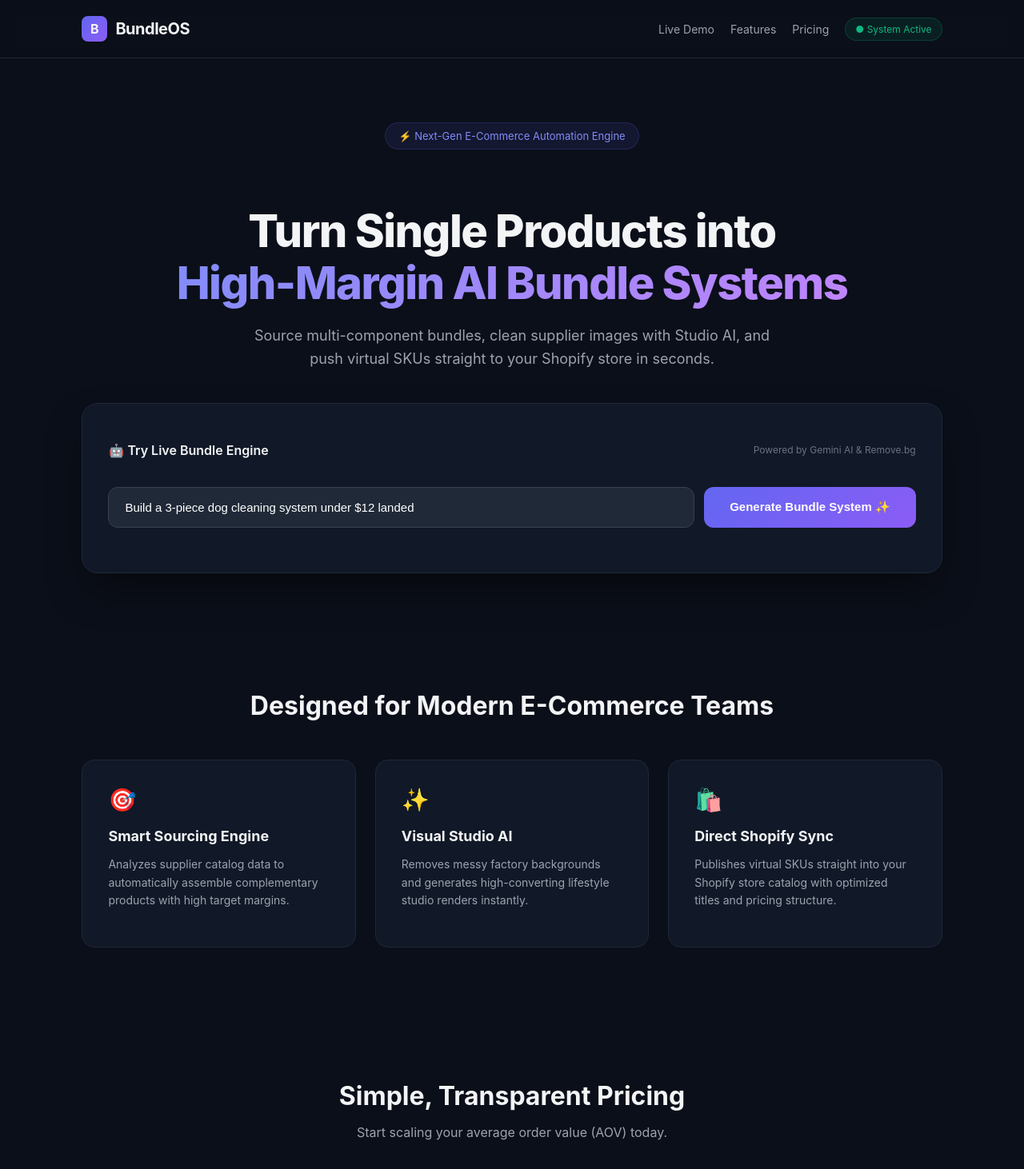
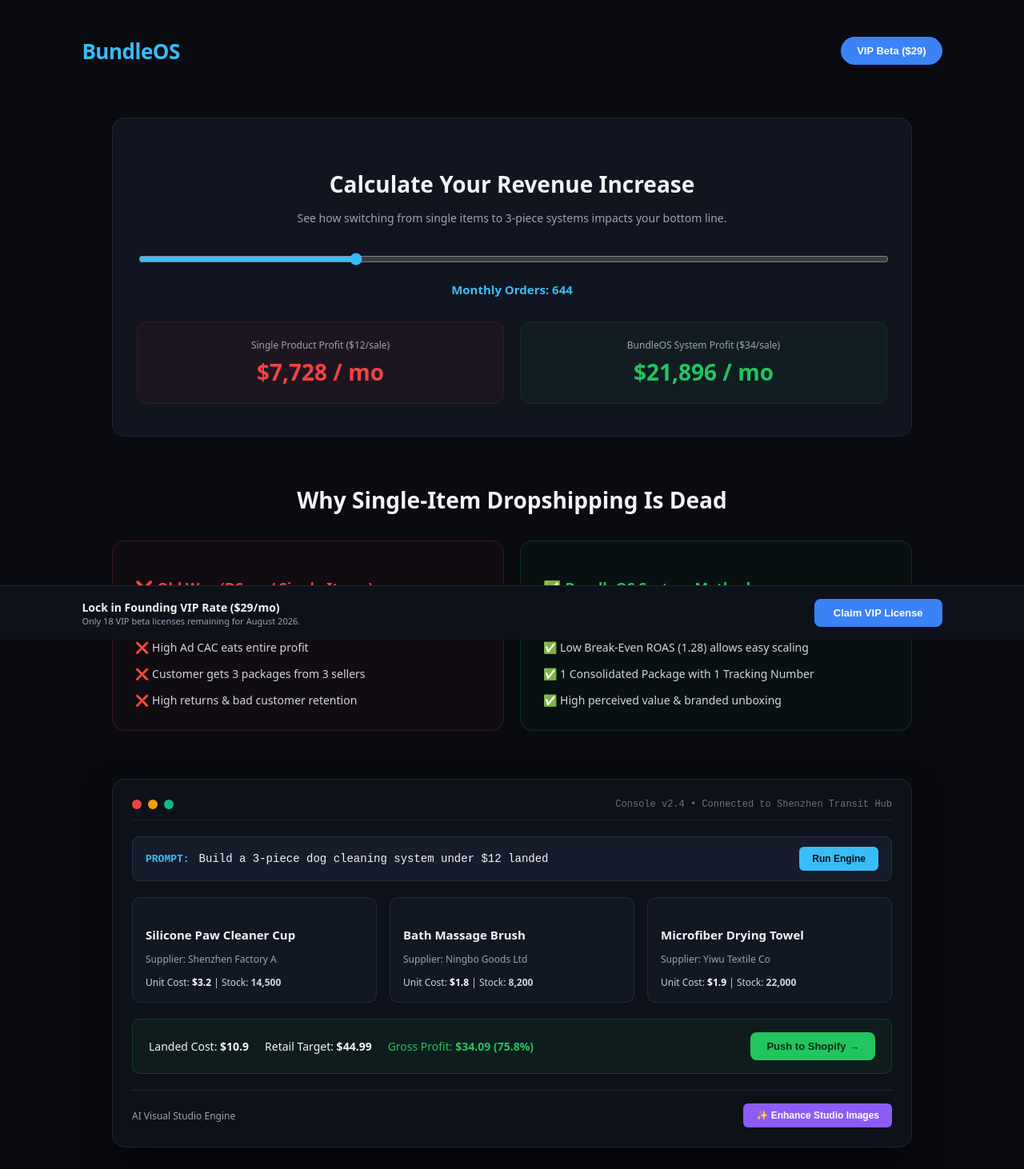
Before and after one commit to melihumuut-a11y/bundleos-landing, a Next.js app: page / in a window 1280 px wide. Shown: the top 1462 px of the page at 80% size. Built offline with nearby package versions, Linux system fonts and the light colour scheme.

Commit message:
Restore original UI components

```diff
--- a/app/page.tsx
+++ b/app/page.tsx
@@ -3,12 +3,31 @@
 import { useState } from 'react';
 
 export default function Home() {
+  const [orders, setOrders] = useState(644);
   const [prompt, setPrompt] = useState('Build a 3-piece dog cleaning system under $12 landed');
   const [loading, setLoading] = useState(false);
-  const [bundleData, setBundleData] = useState<any>(null);
+  const [bundleData, setBundleData] = useState<any>({
+    bundleTitle: "BUILD A 3-PIECE DOG CLEANING SYSTEM UNDER $12 LANDED",
+    components: [
+      { id: "sku-1", name: "Silicone Paw Cleaner Cup", supplier: "Shenzhen Factory A", rawCost: 3.20, stock: "14,500", rawImage: "https://images.unsplash.com/photo-1583511655857-d19b40a7a54e?w=500" },
+      { id: "sku-2", name: "Bath Massage Brush", supplier: "Ningbo Goods Ltd", rawCost: 1.80, stock: "8,200", rawImage: "https://images.unsplash.com/photo-1544568100-847a948585b9?w=500" },
+      { id: "sku-3", name: "Microfiber Drying Towel", supplier: "Yiwu Textile Co", rawCost: 1.90, stock: "22,000", rawImage: "https://images.unsplash.com/photo-1535294435445-d7249524ef2e?w=500" }
+    ],
+    financials: {
+      totalLandedCost: 10.90,
+      suggestedRetail: 44.99,
+      grossProfit: 34.09,
+      grossMarginPercentage: 75.8
+    }
+  });
+
   const [processingImages, setProcessingImages] = useState(false);
   const [studioResult, setStudioResult] = useState<any>(null);
   const [pushingShopify, setPushingShopify] = useState(false);
+
+  // Dynamic Financial Calculations for Slider
+  const singleProfit = Math.round(orders * 12);
+  const bundleProfit = Math.round(orders * 34);
 
   // AI Sourcing Engine
   const handleSource = async (e: any) => {
@@ -75,164 +94,184 @@
   };
 
   return (
-    <div style={{ background: '#0B0F19', color: '#F3F4F6', minHeight: '100vh', fontFamily: 'Inter, system-ui, sans-serif' }}>
+    <div style={{ background: '#090B10', color: '#F3F4F6', minHeight: '100vh', fontFamily: 'system-ui, -apple-system, sans-serif', paddingBottom: '120px' }}>
 
-      {/* 1. TOP NAVBAR */}
-      <nav style={{ display: 'flex', justifyContent: 'space-between', alignItems: 'center', padding: '20px 8%', borderBottom: '1px solid #1F2937', background: 'rgba(11, 15, 25, 0.8)', backdropFilter: 'blur(10px)', position: 'sticky', top: 0, zIndex: 50 }}>
-        <div style={{ display: 'flex', alignItems: 'center', gap: '10px' }}>
-          <div style={{ width: '32px', height: '32px', borderRadius: '8px', background: 'linear-gradient(135deg, #6366F1, #8B5CF6)', display: 'flex', alignItems: 'center', justifyContent: 'center', fontWeight: 'bold' }}>B</div>
-          <span style={{ fontSize: '20px', fontWeight: 'bold', letterSpacing: '-0.5px' }}>BundleOS</span>
+      {/* NAVBAR */}
+      <nav style={{ display: 'flex', justifyContent: 'space-between', alignItems: 'center', padding: '24px 8%', maxWidth: '1200px', margin: '0 auto' }}>
+        <h1 style={{ fontSize: '26px', fontWeight: 'bold', color: '#38BDF8', letterSpacing: '-0.5px' }}>
+          BundleOS
+        </h1>
+        <button style={{ background: '#3B82F6', color: 'white', padding: '10px 20px', border: 'none', borderRadius: '20px', fontWeight: 'bold', fontSize: '13px', cursor: 'pointer' }}>
+          VIP Beta ($29)
+        </button>
+      </nav>
+
+      <main style={{ maxWidth: '1000px', margin: '0 auto', padding: '20px 20px' }}>
+
+        {/* REVENUE CALCULATOR CARD */}
+        <div style={{ background: '#111520', border: '1px solid #1E2638', borderRadius: '16px', padding: '40px 30px', textAlign: 'center', marginBottom: '60px' }}>
+          <h2 style={{ fontSize: '28px', fontWeight: 'bold', marginBottom: '8px' }}>Calculate Your Revenue Increase</h2>
+          <p style={{ color: '#9CA3AF', fontSize: '14px', marginBottom: '32px' }}>
+            See how switching from single items to 3-piece systems impacts your bottom line.
+          </p>
+
+          <input
+            type="range"
+            min="100"
+            max="2000"
+            value={orders}
+            onChange={(e) => setOrders(Number(e.target.value))}
+            style={{ width: '100%', accentColor: '#38BDF8', cursor: 'pointer', marginBottom: '20px' }}
+          />
+
+          <div style={{ color: '#38BDF8', fontWeight: 'bold', fontSize: '15px', marginBottom: '30px' }}>
+            Monthly Orders: {orders}
           </div>
-        <div style={{ display: 'flex', gap: '20px', alignItems: 'center' }}>
-          <a href="#demo" style={{ color: '#9CA3AF', textDecoration: 'none', fontSize: '14px' }}>Live Demo</a>
-          <a href="#features" style={{ color: '#9CA3AF', textDecoration: 'none', fontSize: '14px' }}>Features</a>
-          <a href="#pricing" style={{ color: '#9CA3AF', textDecoration: 'none', fontSize: '14px' }}>Pricing</a>
-          <span style={{ background: 'rgba(16, 185, 129, 0.1)', color: '#10B981', padding: '6px 12px', borderRadius: '20px', fontSize: '12px', border: '1px solid rgba(16, 185, 129, 0.2)' }}>
-            ● System Active
+
+          <div style={{ display: 'grid', gridTemplateColumns: '1fr 1fr', gap: '20px' }}>
+            <div style={{ background: 'rgba(239, 68, 68, 0.05)', padding: '20px', borderRadius: '12px', border: '1px solid rgba(239, 68, 68, 0.1)' }}>
+              <div style={{ fontSize: '12px', color: '#9CA3AF', marginBottom: '6px' }}>Single Product Profit ($12/sale)</div>
+              <div style={{ fontSize: '28px', fontWeight: 'bold', color: '#EF4444' }}>${singleProfit.toLocaleString()} / mo</div>
+            </div>
+            <div style={{ background: 'rgba(34, 197, 94, 0.05)', padding: '20px', borderRadius: '12px', border: '1px solid rgba(34, 197, 94, 0.1)' }}>
+              <div style={{ fontSize: '12px', color: '#9CA3AF', marginBottom: '6px' }}>BundleOS System Profit ($34/sale)</div>
+              <div style={{ fontSize: '28px', fontWeight: 'bold', color: '#22C55E' }}>${bundleProfit.toLocaleString()} / mo</div>
+            </div>
+          </div>
+        </div>
+
+        {/* WHY SINGLE-ITEM DROPSHIPPING IS DEAD */}
+        <div style={{ textCenter: 'center', marginBottom: '60px' }}>
+          <h2 style={{ fontSize: '28px', fontWeight: 'bold', textAlign: 'center', marginBottom: '32px' }}>
+            Why Single-Item Dropshipping Is Dead
+          </h2>
+          <div style={{ display: 'grid', gridTemplateColumns: 'repeat(auto-fit, minmax(300px, 1fr))', gap: '20px' }}>
+
+            {/* OLD WAY */}
+            <div style={{ background: 'rgba(239, 68, 68, 0.03)', border: '1px solid rgba(239, 68, 68, 0.2)', borderRadius: '16px', padding: '28px' }}>
+              <h3 style={{ color: '#EF4444', fontSize: '18px', fontWeight: 'bold', marginBottom: '20px', display: 'flex', alignItems: 'center', gap: '8px' }}>
+                ❌ Old Way (DSers / Single Items)
+              </h3>
+              <ul style={{ listStyle: 'none', padding: 0, margin: 0, display: 'flex', flexDirection: 'column', gap: '14px', fontSize: '14px', color: '#D1D5DB' }}>
+                <li>❌ Sells 1 commodity item for $19.99</li>
+                <li>❌ High Ad CAC eats entire profit</li>
+                <li>❌ Customer gets 3 packages from 3 sellers</li>
+                <li>❌ High returns & bad customer retention</li>
+              </ul>
+            </div>
+
+            {/* BUNDLEOS WAY */}
+            <div style={{ background: 'rgba(34, 197, 94, 0.03)', border: '1px solid rgba(34, 197, 94, 0.2)', borderRadius: '16px', padding: '28px' }}>
+              <h3 style={{ color: '#22C55E', fontSize: '18px', fontWeight: 'bold', marginBottom: '20px', display: 'flex', alignItems: 'center', gap: '8px' }}>
+                ✅ BundleOS System Method
+              </h3>
+              <ul style={{ listStyle: 'none', padding: 0, margin: 0, display: 'flex', flexDirection: 'column', gap: '14px', fontSize: '14px', color: '#D1D5DB' }}>
+                <li>✅ Sells a 3-piece Routine System for $44.99+</li>
+                <li>✅ Low Break-Even ROAS (1.28) allows easy scaling</li>
+                <li>✅ 1 Consolidated Package with 1 Tracking Number</li>
+                <li>✅ High perceived value & branded unboxing</li>
+              </ul>
+            </div>
+
+          </div>
+        </div>
+
+        {/* CONSOLE TERMINAL (LIVE AI APP) */}
+        <div style={{ background: '#0D111A', border: '1px solid #1E2638', borderRadius: '16px', padding: '24px', boxShadow: '0 20px 40px rgba(0,0,0,0.6)' }}>
+
+          {/* MAC TERMINAL DOTS */}
+          <div style={{ display: 'flex', justifyContent: 'space-between', alignItems: 'center', marginBottom: '20px', borderBottom: '1px solid #1A2130', paddingBottom: '12px' }}>
+            <div style={{ display: 'flex', gap: '8px' }}>
+              <div style={{ width: '12px', height: '12px', borderRadius: '50%', background: '#EF4444' }}></div>
+              <div style={{ width: '12px', height: '12px', borderRadius: '50%', background: '#F59E0B' }}></div>
+              <div style={{ width: '12px', height: '12px', borderRadius: '50%', background: '#10B981' }}></div>
+            </div>
+            <span style={{ fontSize: '12px', color: '#6B7280', fontFamily: 'monospace' }}>
+              Console v2.4 • Connected to Shenzhen Transit Hub
             </span>
           </div>
-      </nav>
 
-      {/* 2. HERO SECTION */}
-      <section style={{ textAlign: 'center', padding: '80px 8% 40px', maxWidth: '1100px', margin: '0 auto' }}>
-        <div style={{ display: 'inline-flex', alignItems: 'center', gap: '8px', background: 'rgba(99, 102, 241, 0.1)', color: '#818CF8', padding: '8px 16px', borderRadius: '30px', fontSize: '13px', border: '1px solid rgba(99, 102, 241, 0.2)', marginBottom: '24px' }}>
-          ⚡ Next-Gen E-Commerce Automation Engine
-        </div>
-        <h1 style={{ fontSize: '56px', fontWeight: '800', lineHeight: '1.15', letterSpacing: '-1.5px', marginBottom: '20px' }}>
-          Turn Single Products into <br />
-          <span style={{ background: 'linear-gradient(135deg, #818CF8, #C084FC)', WebkitBackgroundClip: 'text', WebkitTextFillColor: 'transparent' }}>
-            High-Margin AI Bundle Systems
-          </span>
-        </h1>
-        <p style={{ fontSize: '18px', color: '#9CA3AF', maxWidth: '680px', margin: '0 auto 40px', lineHeight: '1.6' }}>
-          Source multi-component bundles, clean supplier images with Studio AI, and push virtual SKUs straight to your Shopify store in seconds.
-        </p>
-
-        {/* 3. INTERACTIVE LIVE APP (HERO INTERACTION) */}
-        <div id="demo" style={{ background: '#111827', border: '1px solid #1F2937', borderRadius: '20px', padding: '32px', boxShadow: '0 25px 50px -12px rgba(0, 0, 0, 0.5)', textAlign: 'left', marginTop: '20px' }}>
-          <div style={{ display: 'flex', justifyContent: 'space-between', alignItems: 'center', marginBottom: '20px' }}>
-            <h3 style={{ fontSize: '16px', fontWeight: '600', color: '#F3F4F6', display: 'flex', alignItems: 'center', gap: '8px' }}>
-              🤖 Try Live Bundle Engine
-            </h3>
-            <span style={{ fontSize: '12px', color: '#6B7280' }}>Powered by Gemini AI & Remove.bg</span>
-          </div>
-
-          <form onSubmit={handleSource} style={{ display: 'flex', gap: '12px', marginBottom: '24px' }}>
+          <form onSubmit={handleSource} style={{ marginBottom: '20px' }}>
+            <div style={{ background: '#161C2B', border: '1px solid #252F45', borderRadius: '8px', padding: '12px 16px', display: 'flex', alignItems: 'center', gap: '10px' }}>
+              <span style={{ color: '#38BDF8', fontFamily: 'monospace', fontWeight: 'bold' }}>PROMPT:</span>
               <input
                 type="text"
                 value={prompt}
                 onChange={(e) => setPrompt(e.target.value)}
-              style={{ flex: 1, padding: '16px 20px', borderRadius: '12px', border: '1px solid #374151', background: '#1F2937', color: 'white', fontSize: '15px', outline: 'none' }}
-              placeholder="e.g. Build a 3-piece car detailing system..."
+                style={{ flex: 1, background: 'transparent', border: 'none', color: '#F3F4F6', fontSize: '14px', outline: 'none', fontFamily: 'monospace' }}
               />
-            <button type="submit" style={{ background: 'linear-gradient(135deg, #6366F1, #8B5CF6)', color: 'white', padding: '16px 32px', border: 'none', borderRadius: '12px', fontWeight: 'bold', cursor: 'pointer', fontSize: '15px' }}>
-              {loading ? 'Analyzing Suppliers...' : 'Generate Bundle System ✨'}
+              <button type="submit" style={{ background: '#38BDF8', color: '#090B10', padding: '8px 16px', border: 'none', borderRadius: '6px', fontWeight: 'bold', fontSize: '12px', cursor: 'pointer' }}>
+                {loading ? 'Scanning...' : 'Run Engine'}
               </button>
+            </div>
           </form>
 
-          {/* DYNAMIC RESULTS CARD */}
+          {/* SKU CARDS */}
           {bundleData && (
-            <div style={{ background: '#1F2937', border: '1px solid #374151', borderRadius: '16px', padding: '24px', marginTop: '20px' }}>
-              <div style={{ display: 'flex', justifyContent: 'space-between', alignItems: 'center', marginBottom: '20px', flexWrap: 'wrap', gap: '10px' }}>
-                <h4 style={{ fontSize: '18px', fontWeight: 'bold', color: '#818CF8' }}>{bundleData.bundleTitle}</h4>
-                <button
-                  onClick={handlePushShopify}
-                  type="button"
-                  style={{ background: '#10B981', color: '#064E3B', padding: '10px 18px', border: 'none', borderRadius: '8px', fontWeight: 'bold', cursor: 'pointer', fontSize: '13px' }}
-                >
-                  {pushingShopify ? 'Pushing...' : '🛍️ Push Bundle to Shopify →'}
-                </button>
+            <div>
+              <div style={{ display: 'grid', gridTemplateColumns: 'repeat(auto-fit, minmax(220px, 1fr))', gap: '16px', marginBottom: '20px' }}>
+                {bundleData.components.map((c: any) => (
+                  <div key={c.id} style={{ background: '#121724', border: '1px solid #212B3E', borderRadius: '10px', padding: '16px' }}>
+                    <h4 style={{ fontSize: '15px', fontWeight: 'bold', marginBottom: '4px' }}>{c.name}</h4>
+                    <p style={{ fontSize: '12px', color: '#9CA3AF', marginBottom: '12px' }}>Supplier: {c.supplier || 'China Factory'}</p>
+                    <div style={{ fontSize: '12px', color: '#D1D5DB' }}>
+                      Unit Cost: <b style={{ color: 'white' }}>${c.rawCost}</b> | Stock: <b>{c.stock || '10,000+'}</b>
                     </div>
-
-              <div style={{ display: 'grid', gridTemplateColumns: 'repeat(auto-fit, minmax(200px, 1fr))', gap: '16px', marginBottom: '20px' }}>
-                {bundleData.components.map((c: any) => (
-                  <div key={c.id} style={{ background: '#111827', padding: '12px', borderRadius: '12px', border: '1px solid #374151' }}>
-                    <img src={c.rawImage} alt={c.name} style={{ width: '100%', height: '120px', objectFit: 'cover', borderRadius: '8px', marginBottom: '8px' }} />
-                    <h5 style={{ fontSize: '13px', fontWeight: '600', marginBottom: '4px' }}>{c.name}</h5>
-                    <p style={{ fontSize: '11px', color: '#9CA3AF' }}>Cost: <b style={{ color: 'white' }}>${c.rawCost}</b></p>
                   </div>
                 ))}
               </div>
 
-              <div style={{ display: 'flex', justifyContent: 'space-between', background: 'rgba(16, 185, 129, 0.1)', padding: '16px', borderRadius: '10px', border: '1px solid rgba(16, 185, 129, 0.2)', marginBottom: '20px', flexWrap: 'wrap', gap: '10px', fontSize: '14px' }}>
-                <div>Total Landed: <b>${bundleData.financials.totalLandedCost}</b></div>
-                <div>Suggested Retail: <b>${bundleData.financials.suggestedRetail}</b></div>
-                <div style={{ color: '#10B981' }}>Gross Margin: <b>${bundleData.financials.grossProfit} ({bundleData.financials.grossMarginPercentage}%)</b></div>
+              {/* FINANCIAL BAR & SHOPIFY PUSH */}
+              <div style={{ background: 'rgba(34, 197, 94, 0.06)', border: '1px solid rgba(34, 197, 94, 0.2)', borderRadius: '10px', padding: '16px 20px', display: 'flex', justifyContent: 'space-between', alignItems: 'center', flexWrap: 'wrap', gap: '15px' }}>
+                <div style={{ display: 'flex', gap: '20px', fontSize: '14px', flexWrap: 'wrap' }}>
+                  <div>Landed Cost: <b>${bundleData.financials.totalLandedCost}</b></div>
+                  <div>Retail Target: <b>${bundleData.financials.suggestedRetail}</b></div>
+                  <div style={{ color: '#22C55E' }}>Gross Profit: <b>${bundleData.financials.grossProfit} ({bundleData.financials.grossMarginPercentage}%)</b></div>
+                </div>
+                <button
+                  onClick={handlePushShopify}
+                  type="button"
+                  style={{ background: '#22C55E', color: '#052E16', padding: '10px 20px', border: 'none', borderRadius: '8px', fontWeight: 'bold', cursor: 'pointer', fontSize: '13px' }}
+                >
+                  {pushingShopify ? 'Pushing...' : 'Push to Shopify →'}
+                </button>
               </div>
 
-              <div style={{ borderTop: '1px solid #374151', paddingTop: '16px', display: 'flex', justifyContent: 'space-between', alignItems: 'center', flexWrap: 'wrap', gap: '12px' }}>
-                <span style={{ fontSize: '13px', color: '#9CA3AF' }}>Transform raw images into 3D studio hero banners.</span>
+              {/* STUDIO AI UPGRADE AREA */}
+              <div style={{ marginTop: '20px', borderTop: '1px solid #1E2638', paddingTop: '16px', display: 'flex', justifyContent: 'space-between', alignItems: 'center' }}>
+                <span style={{ fontSize: '12px', color: '#9CA3AF' }}>AI Visual Studio Engine</span>
                 <button
                   onClick={handleProcessStudio}
                   type="button"
-                  style={{ background: '#8B5CF6', color: 'white', padding: '10px 18px', border: 'none', borderRadius: '8px', fontWeight: 'bold', cursor: 'pointer', fontSize: '13px' }}
+                  style={{ background: '#8B5CF6', color: 'white', padding: '8px 16px', border: 'none', borderRadius: '6px', fontWeight: 'bold', cursor: 'pointer', fontSize: '12px' }}
                 >
-                  {processingImages ? 'Enhancing...' : '✨ Enhance Images with AI Studio'}
+                  {processingImages ? 'Processing...' : '✨ Enhance Studio Images'}
                 </button>
               </div>
 
               {studioResult && (
-                <div style={{ marginTop: '20px', background: '#111827', padding: '16px', borderRadius: '10px', border: '1px solid #8B5CF6' }}>
-                  <p style={{ color: '#C084FC', fontSize: '13px', fontWeight: 'bold', marginBottom: '10px' }}>✅ Shopify-Ready Studio Assets Generated</p>
-                  <img src={studioResult.heroStudioImage} alt="Hero Banner" style={{ width: '100%', maxHeight: '250px', objectFit: 'cover', borderRadius: '8px' }} />
+                <div style={{ marginTop: '16px', background: '#161C2B', padding: '16px', borderRadius: '8px', border: '1px solid #8B5CF6' }}>
+                  <img src={studioResult.heroStudioImage} alt="Hero Banner" style={{ width: '100%', maxHeight: '200px', objectFit: 'cover', borderRadius: '6px' }} />
                 </div>
               )}
             </div>
           )}
-        </div>
-      </section>
 
-      {/* 4. FEATURES GRID SECTION */}
-      <section id="features" style={{ padding: '80px 8%', maxWidth: '1100px', margin: '0 auto' }}>
-        <h2 style={{ fontSize: '32px', fontWeight: 'bold', textAlign: 'center', marginBottom: '48px' }}>
-          Designed for Modern E-Commerce Teams
-        </h2>
-        <div style={{ display: 'grid', gridTemplateColumns: 'repeat(auto-fit, minmax(300px, 1fr))', gap: '24px' }}>
-          <div style={{ background: '#111827', padding: '32px', borderRadius: '16px', border: '1px solid #1F2937' }}>
-            <div style={{ fontSize: '28px', marginBottom: '16px' }}>🎯</div>
-            <h3 style={{ fontSize: '18px', fontWeight: 'bold', marginBottom: '8px' }}>Smart Sourcing Engine</h3>
-            <p style={{ color: '#9CA3AF', fontSize: '14px', lineHeight: '1.6' }}>Analyzes supplier catalog data to automatically assemble complementary products with high target margins.</p>
-          </div>
-          <div style={{ background: '#111827', padding: '32px', borderRadius: '16px', border: '1px solid #1F2937' }}>
-            <div style={{ fontSize: '28px', marginBottom: '16px' }}>✨</div>
-            <h3 style={{ fontSize: '18px', fontWeight: 'bold', marginBottom: '8px' }}>Visual Studio AI</h3>
-            <p style={{ color: '#9CA3AF', fontSize: '14px', lineHeight: '1.6' }}>Removes messy factory backgrounds and generates high-converting lifestyle studio renders instantly.</p>
-          </div>
-          <div style={{ background: '#111827', padding: '32px', borderRadius: '16px', border: '1px solid #1F2937' }}>
-            <div style={{ fontSize: '28px', marginBottom: '16px' }}>🛍️</div>
-            <h3 style={{ fontSize: '18px', fontWeight: 'bold', marginBottom: '8px' }}>Direct Shopify Sync</h3>
-            <p style={{ color: '#9CA3AF', fontSize: '14px', lineHeight: '1.6' }}>Publishes virtual SKUs straight into your Shopify store catalog with optimized titles and pricing structure.</p>
-          </div>
-        </div>
-      </section>
-
-      {/* 5. PRICING SECTION */}
-      <section id="pricing" style={{ padding: '60px 8% 100px', maxWidth: '1000px', margin: '0 auto', textAlign: 'center' }}>
-        <h2 style={{ fontSize: '32px', fontWeight: 'bold', marginBottom: '12px' }}>Simple, Transparent Pricing</h2>
-        <p style={{ color: '#9CA3AF', marginBottom: '48px' }}>Start scaling your average order value (AOV) today.</p>
-
-        <div style={{ display: 'grid', gridTemplateColumns: 'repeat(auto-fit, minmax(280px, 1fr))', gap: '30px' }}>
-          <div style={{ background: '#111827', border: '1px solid #1F2937', borderRadius: '20px', padding: '32px', textAlign: 'left' }}>
-            <h3 style={{ fontSize: '20px', fontWeight: 'bold' }}>Starter</h3>
-            <div style={{ fontSize: '36px', fontWeight: '800', margin: '16px 0' }}>$29 <span style={{ fontSize: '14px', color: '#6B7280' }}>/ mo</span></div>
-            <p style={{ fontSize: '13px', color: '#9CA3AF', marginBottom: '24px' }}>Perfect for new dropshippers and single stores.</p>
-            <button style={{ width: '100%', background: '#1F2937', color: 'white', padding: '12px', border: '1px solid #374151', borderRadius: '8px', fontWeight: 'bold', cursor: 'pointer' }}>Start Free Trial</button>
         </div>
 
-          <div style={{ background: '#111827', border: '2px solid #6366F1', borderRadius: '20px', padding: '32px', textAlign: 'left', position: 'relative' }}>
-            <span style={{ position: 'absolute', top: '-12px', right: '20px', background: '#6366F1', color: 'white', padding: '4px 12px', borderRadius: '12px', fontSize: '11px', fontWeight: 'bold' }}>POPULAR</span>
-            <h3 style={{ fontSize: '20px', fontWeight: 'bold' }}>Pro Growth</h3>
-            <div style={{ fontSize: '36px', fontWeight: '800', margin: '16px 0' }}>$79 <span style={{ fontSize: '14px', color: '#6B7280' }}>/ mo</span></div>
-            <p style={{ fontSize: '13px', color: '#9CA3AF', marginBottom: '24px' }}>Unlimited AI bundles & automated Shopify push.</p>
-            <button style={{ width: '100%', background: 'linear-gradient(135deg, #6366F1, #8B5CF6)', color: 'white', padding: '12px', border: 'none', borderRadius: '8px', fontWeight: 'bold', cursor: 'pointer' }}>Get Started Pro</button>
+      </main>
+
+      {/* STICKY BOTTOM BAR */}
+      <div style={{ position: 'fixed', bottom: 0, left: 0, right: 0, background: '#0D111A', borderTop: '1px solid #1E2638', padding: '16px 8%', display: 'flex', justifyContent: 'space-between', alignItems: 'center', zIndex: 100 }}>
+        <div>
+          <div style={{ fontSize: '14px', fontWeight: 'bold' }}>Lock in Founding VIP Rate ($29/mo)</div>
+          <div style={{ fontSize: '11px', color: '#9CA3AF' }}>Only 18 VIP beta licenses remaining for August 2026.</div>
         </div>
+        <button style={{ background: '#3B82F6', color: 'white', padding: '10px 24px', border: 'none', borderRadius: '8px', fontWeight: 'bold', cursor: 'pointer', fontSize: '13px' }}>
+          Claim VIP License
+        </button>
       </div>
-      </section>
 
-      {/* FOOTER */}
-      <footer style={{ borderTop: '1px solid #1F2937', padding: '32px 8%', textAlign: 'center', color: '#6B7280', fontSize: '13px' }}>
-        © 2026 BundleOS Inc. All rights reserved. Built for Next-Gen E-Commerce.
-      </footer>
     </div>
   );
 }
```
Lines whose indentation alone changed are shown as unchanged.
